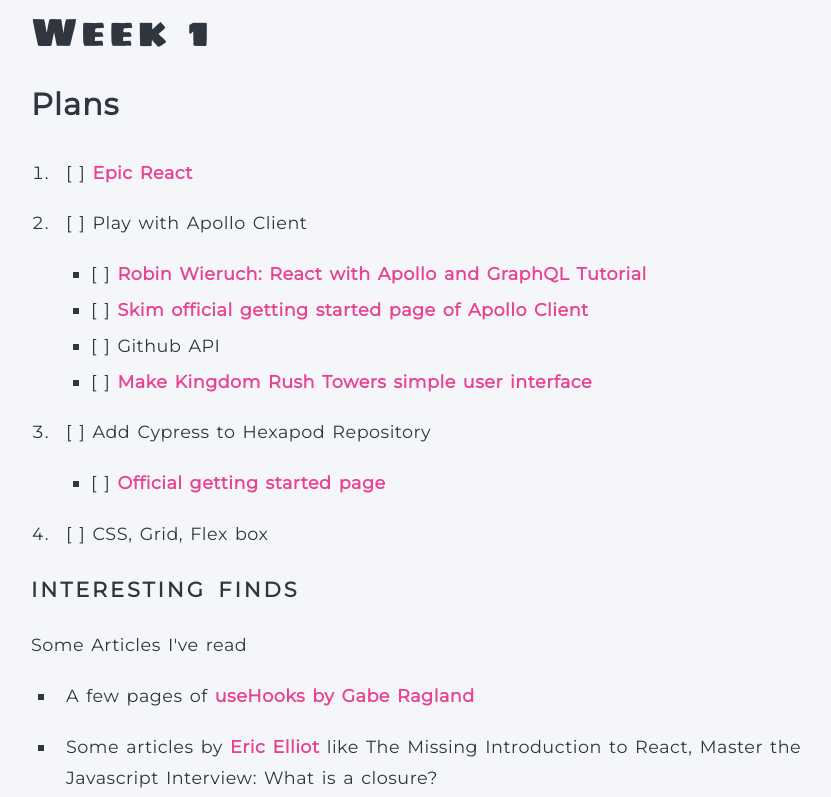
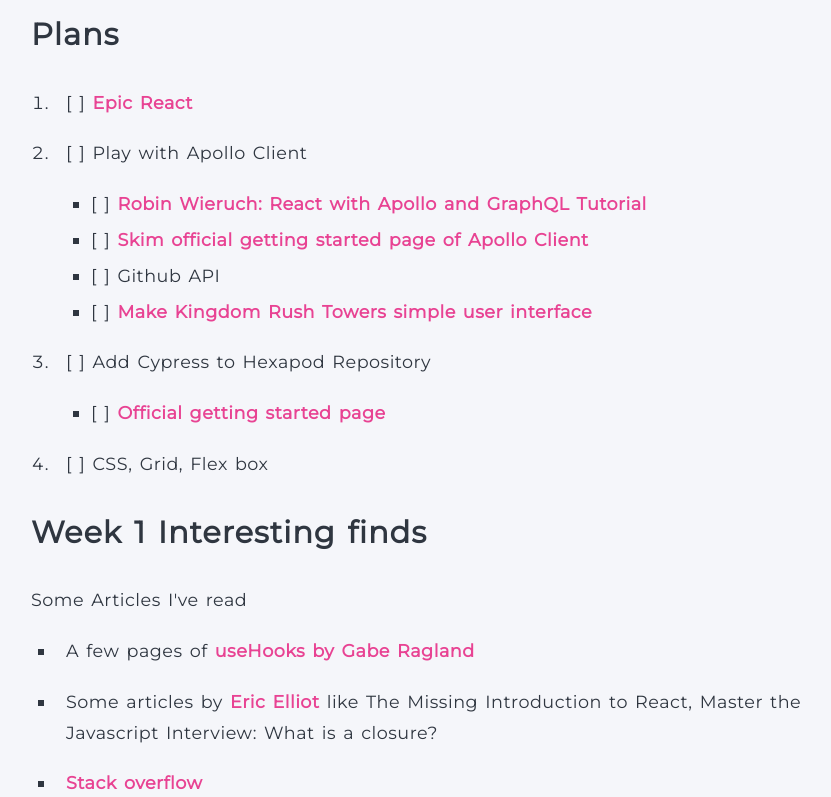
Before and after one commit to mithi/digital-garden, a Next.js app: page /web-dev/00-weekly-progress in a window 1280 px wide. Shown: the part 357-1154 px from the top of the page, without its empty margins (194-1025 px from the left). Built offline with nearby package versions, Linux system fonts and the light colour scheme; a web font is replaced by a local one.

Commit message:
📝 Move week 1 links

```diff
--- a/pages/web-dev/00-weekly-progress/index.mdx
+++ b/pages/web-dev/00-weekly-progress/index.mdx
@@ -7,8 +7,6 @@
 }
 
 export default ({ children }) => <Note {...{ meta }}>{children}</Note>
-
-## Week 1
 
 ### Plans
 
@@ -26,7 +24,7 @@
 
 4.  [ ] CSS, Grid, Flex box
 
-#### Interesting finds
+### Week 1 Interesting finds
 
 Some Articles I've read
 
```
